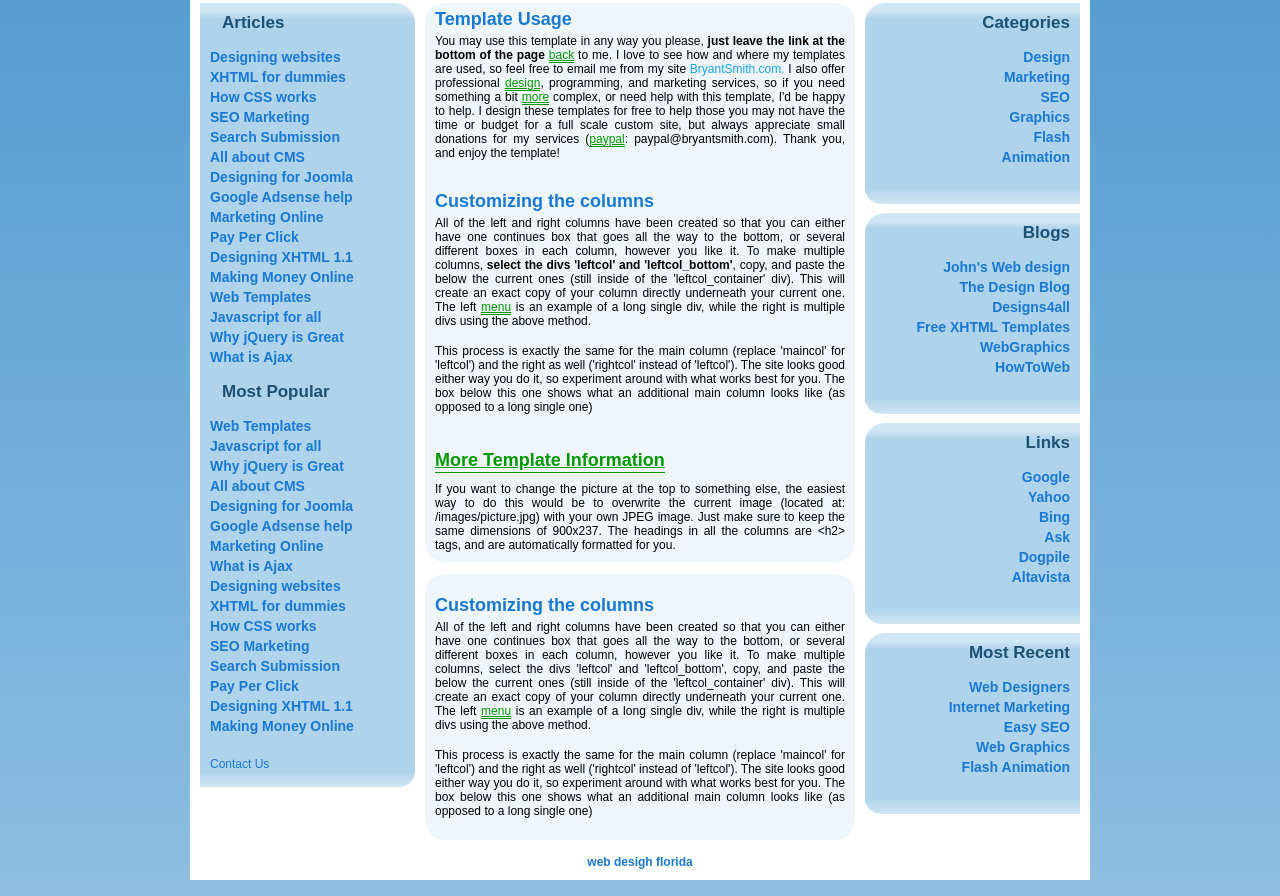
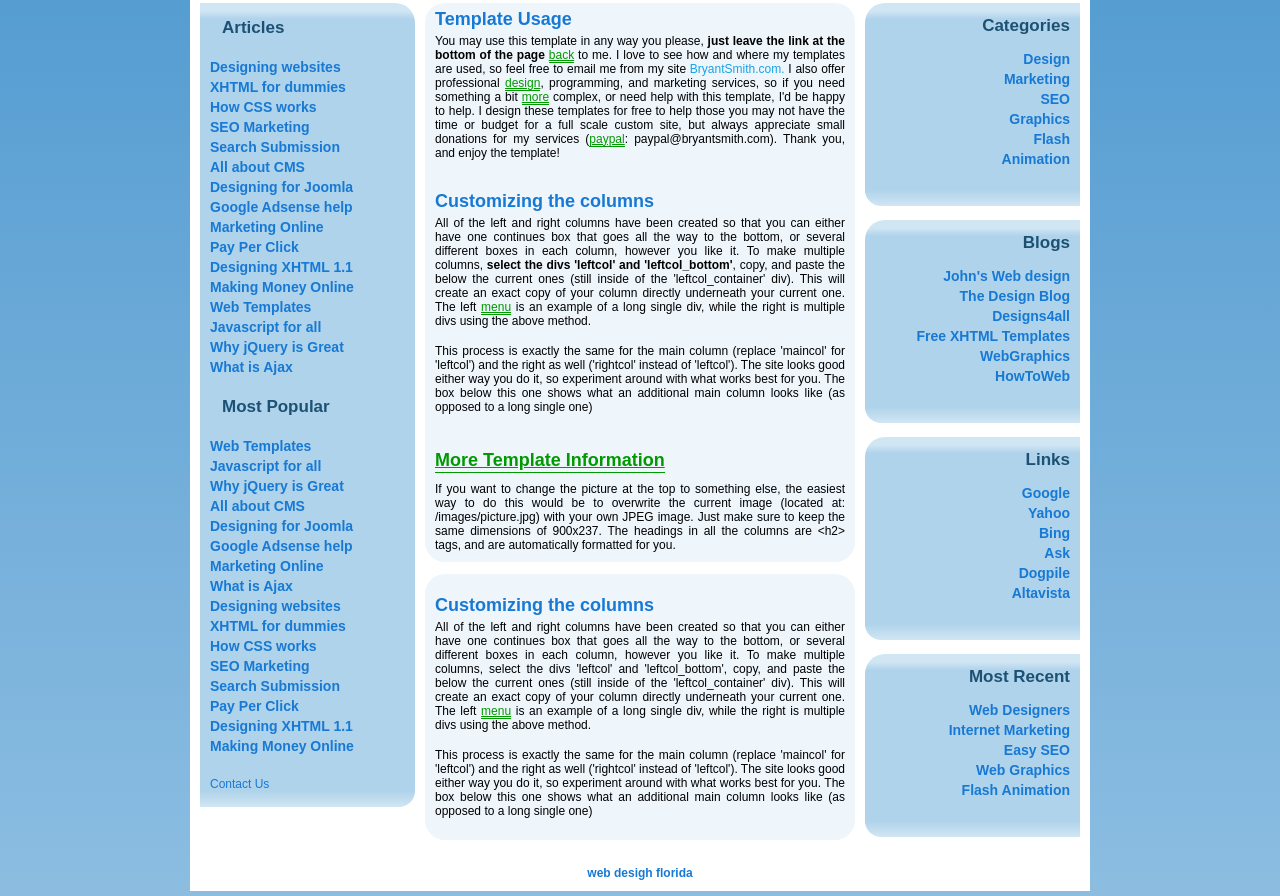
Before and after one commit to Ziviam/Sobes, a plain HTML site: page index.html in a window 1280 px wide. Shown: the part 361-1257 px from the top of the page. Drawn offline with Linux system fonts and the light colour scheme.

Commit message:
Final version with all corrections.

```diff
--- a/index.html
+++ b/index.html
@@ -65,11 +65,11 @@
 						</div>
 						<div class="main-content-wrapper">
 							<div class="main-content">
-								<h2 class="zagolovok">Template Usage</h2>
+								<h2>Template Usage</h2>
 								<p>
 								You may use this template in any way you please, <span class="in-text-bold">just leave the link at the bottom of the page</span> <a class="link-in-text-green" href="#">back</a> to me. I love to see how and where my templates are used, so feel free to email me from my site <a class="link-in-text">BryantSmith.com.</a> I also offer professional <a class="link-in-text-green" href="#">design</a>, programming, and marketing services, so if you need something a bit <a class="link-in-text-green" href="#">more</a> complex, or need help with this template, I'd be happy to help. I design these templates for free to help those you may not have the time or budget for a full scale custom site, but always appreciate small donations for my services (<a class="link-in-text-green" href="#">paypal</a>: paypal@bryantsmith.com). Thank you, and enjoy the template!
 								</p>
-								<h2 class="zagolovok">Customizing the columns</h2><p>
+								<h2>Customizing the columns</h2><p>
 									All of the left and right columns have been created so that you can either have one continues box that goes all the way to the bottom, or several different boxes in each column, however you like it. To make multiple columns, <span class="in-text-bold">select the divs 'leftcol' and 'leftcol_bottom'</span>, copy, and paste the below the current ones (still inside of the 'leftcol_container' div). This will create an exact copy of your column directly underneath your current one. The left <a class="link-in-text-green" href="#">menu</a> is an example of a long single div, while the right is multiple divs using the above method.
 								</p>
 								<p>
@@ -97,7 +97,6 @@
 									<li><a href="#">Flash</a></li>
 									<li><a href="#">Animation</a></li>
 								</ul>
-								<div class="bottom-gradient-plus-right"></div>
 							</div>
 							<div class="sidebar-right-2">
 								<p class="articles">Blogs</p>
@@ -109,7 +108,6 @@
 									<li><a href="#">WebGraphics</a></li>
 									<li><a href="#">HowToWeb</a></li>
 								</ul>
-								<div class="bottom-gradient-plus-right"></div>
 							</div>
 							<div class="sidebar-right-3">
 								<p class="articles">Links</p>
@@ -121,7 +119,6 @@
 									<li><a href="#">Dogpile</a></li>
 									<li><a href="#">Altavista</a></li>
 								</ul>
-								<div class="bottom-gradient-plus-right"></div>
 							</div>
 							<div class="sidebar-right-4">
 								<p class="articles">Most Recent</p>
@@ -132,7 +129,6 @@
 									<li><a href="#">Web Graphics</a></li>
 									<li><a href="#">Flash Animation</a></li>
 								</ul>
-								<div class="bottom-gradient-plus-right"></div>
 							</div>
 						</div>
 					</div>
--- a/main.css
+++ b/main.css
@@ -103,6 +103,10 @@ body {
 	padding: 5px;
 }
 
+.sidebar-left-1 p.articles {
+	line-height: 15px;
+}
+
 
 .sidebar-left-1 {
 	background: -moz-linear-gradient(rgb(209,230,243) 8px, rgb(175,211,235) 16px);
@@ -115,15 +119,18 @@ body {
 	width: 215px;
 }
 
-.bottom-gradient-plus-left {
+.sidebar-left-1::after {
+	clear: both;
+	border-radius: 0 0 20px 0;
+	display: block;
+	height: 16px;
+	width: 215px;
+	content: " ";
+	position: absolute;
 	background: -moz-linear-gradient(rgb(175,211,235), rgb(209,230,243));
 	background: -o-linear-gradient(rgb(175,211,235), rgb(209,230,243));
 	background: -webkit-linear-gradient(rgb(175,211,235), rgb(209,230,243));
 	background: linear-gradient(rgb(175,211,235), rgb(209,230,243));
-	border-radius: 0 0 20px 0;
-	display: inline-block;
-	height: 16px;
-	width: 215px;
 }
 
 /*Конец левой колонки*/
@@ -142,7 +149,6 @@ body {
 	border-radius: 20px;
 	margin: 0 auto;
 	width: 430px;
-
 
 }
 .main-content-2 {
@@ -163,7 +169,6 @@ body {
 	padding-top:10px;
 	position: relative;
 	text-indent: 10px;
-
 }
 
 .main-content p, .main-content-2 p {
@@ -218,6 +223,7 @@ body {
 	line-height: 5px;
 	padding-left: 22px;
 }
+
 .sidebar-left-1 ul a {
 	color: #1779D4;
 	display: block;
@@ -235,11 +241,12 @@ body {
 }
 
 
+
 /*Сайдбар правый*/
 
 .sidebar-right {
-	float: left;
-	margin-left: 0px;
+	float: right;
+	margin: 0 10px 0 10px;
 	padding-top: 115px;
 	width: 215px;
 }
@@ -250,16 +257,45 @@ body {
 	background: -webkit-linear-gradient(rgb(209,230,243) 8px, rgb(175,211,235) 16px);
 	background: linear-gradient(rgb(209,230,243) 8px, rgb(175,211,235) 16px);
 	border-radius: 20px 0 0 0;
-	display: inline-block;
+	display: block;
 	height: 190px;
-	margin: 0 10px 20px 10px;
 	width: 215px;
+	position: relative;
+	padding-top: .1px;
+	margin-bottom: 27px;
+}
+
+.sidebar-right-1::after, .sidebar-right-2::after, .sidebar-right-3::after {
+	clear: both;
+	border-radius: 0 0 0 20px;
+	display: block;
+	height: 16px;
+	width: 215px;
+	content: " ";
+	background: -moz-linear-gradient(rgb(175,211,235), rgb(209,230,243));
+	background: -o-linear-gradient(rgb(175,211,235), rgb(209,230,243));
+	background: -webkit-linear-gradient(rgb(175,211,235), rgb(209,230,243));
+	background: linear-gradient(rgb(175,211,235), rgb(209,230,243));
 }
 
 .sidebar-right-4 {
 	height: 170px;
 }
 
+.sidebar-right-4::after {
+	clear: both;
+	border-radius: 0 0 0 20px;
+	display: block;
+	height: 16px;
+	width: 215px;
+	content: " ";
+	background: -moz-linear-gradient(rgb(175,211,235), rgb(209,230,243));
+	background: -o-linear-gradient(rgb(175,211,235), rgb(209,230,243));
+	background: -webkit-linear-gradient(rgb(175,211,235), rgb(209,230,243));
+	background: linear-gradient(rgb(175,211,235), rgb(209,230,243));
+}
+
+/*
 .bottom-gradient-plus-right {
 	background: -moz-linear-gradient(rgb(175,211,235), rgb(209,230,243));
 	background: -o-linear-gradient(rgb(175,211,235), rgb(209,230,243));
@@ -271,6 +307,7 @@ body {
 	margin: 0 10px 0 0;
 	width: 215px;
 }
+*/
 
 .sidebar-right ul {
 	list-style-type: none;
@@ -279,7 +316,7 @@ body {
 
 .sidebar-right .articles {
 	display: block;
-	margin-right: 10px;
+	margin: 20px 10px 0 0;
 	text-align: right;
 }
 
```
